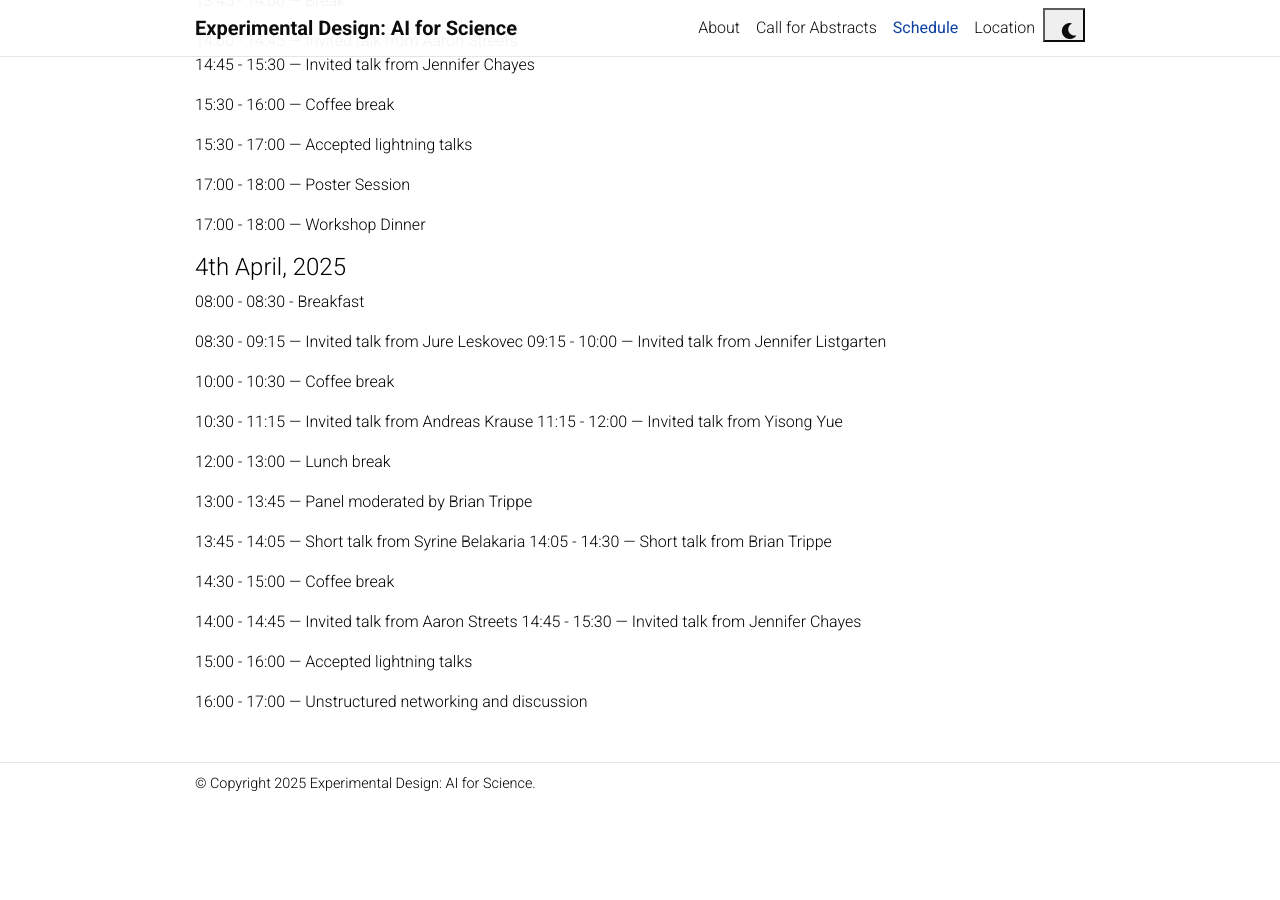
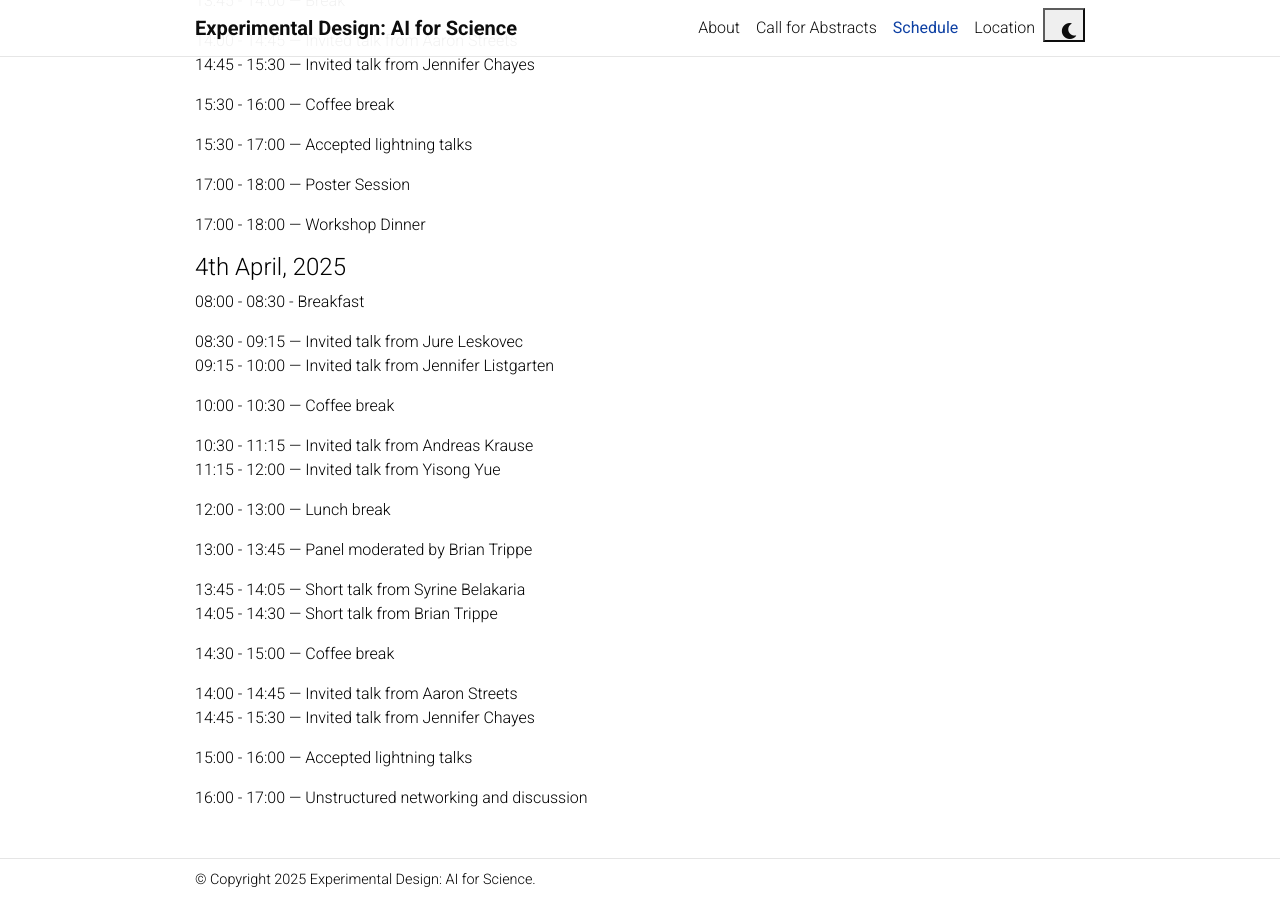
Before and after one commit to edai4science/edai4science.github.io, a Jekyll site: the page built from _pages/schedule.md, in a window 1280 px wide and 900 px high, scrolled down 680 px. Built offline with Jekyll 4.4.1, drawn with Linux system fonts in a browser that asks for light colours; comment, search, counter and statistics services are not loaded; a style sheet for code colours, icons or effects is not loaded; before the commit the page ends 1484 px from its top, so only the background shows below that.

```diff
--- a/_pages/schedule.md
+++ b/_pages/schedule.md
@@ -45,24 +45,24 @@ nav_order: 3
 
 08:00 - 08:30 - Breakfast
 
-08:30 - 09:15 — Invited talk from Jure Leskovec
+08:30 - 09:15 — Invited talk from Jure Leskovec<br>
 09:15 - 10:00 — Invited talk from Jennifer Listgarten
 
 10:00 - 10:30 — Coffee break
 
-10:30 - 11:15 — Invited talk from Andreas Krause
+10:30 - 11:15 — Invited talk from Andreas Krause<br>
 11:15 - 12:00 — Invited talk from Yisong Yue
 
 12:00 - 13:00 — Lunch break
 
 13:00 - 13:45 — Panel moderated by Brian Trippe
 
-13:45 - 14:05 — Short talk from Syrine Belakaria
+13:45 - 14:05 — Short talk from Syrine Belakaria<br>
 14:05 - 14:30 — Short talk from Brian Trippe
 
 14:30 - 15:00 — Coffee break
 
-14:00 - 14:45 — Invited talk from Aaron Streets
+14:00 - 14:45 — Invited talk from Aaron Streets<br>
 14:45 - 15:30 — Invited talk from Jennifer Chayes
 
 15:00 - 16:00 — Accepted lightning talks
```
